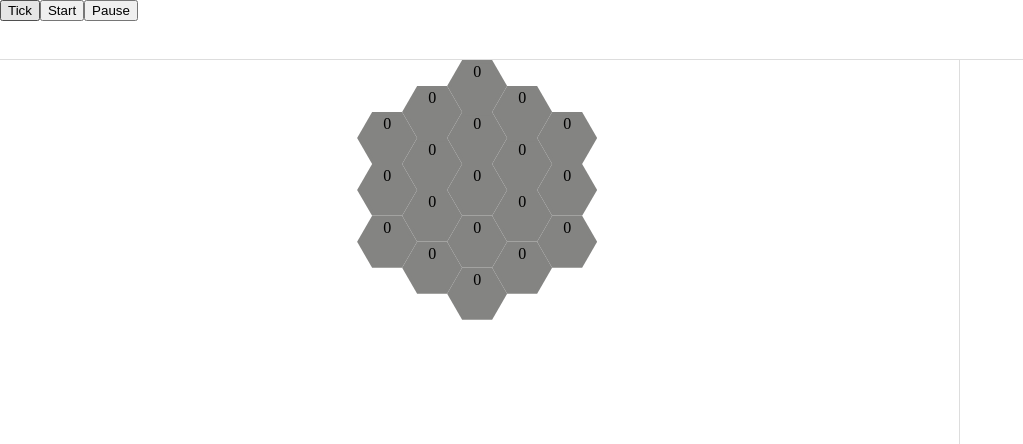
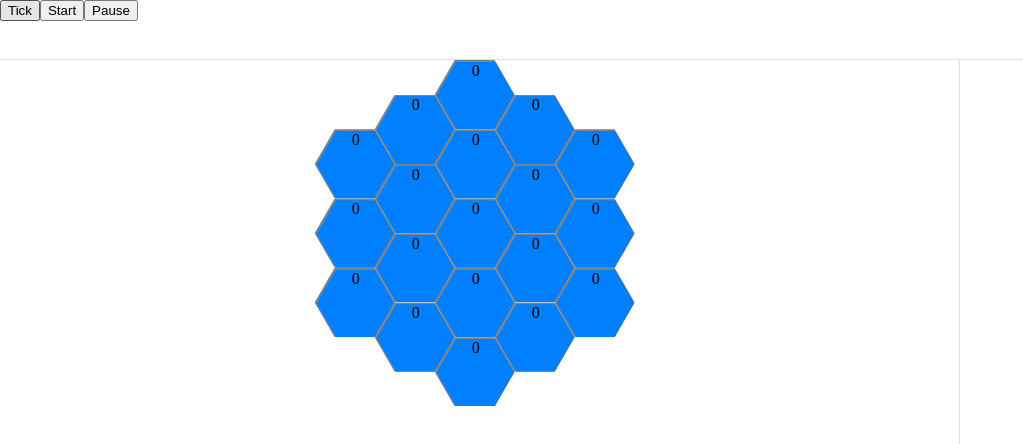
Before and after one commit to mntdn/idle-biome, a website built with Vite: page index.html in a window 1280 px wide. Shown: the top 444 px of the page, without its empty margins (0-1023 px from the left). Built offline with nearby package versions, Linux system fonts and the light colour scheme.

Commit message:
Work on border

```diff
--- a/src/classes/Tile.ts
+++ b/src/classes/Tile.ts
@@ -13,6 +13,8 @@ export default class Tile {
     s: number;
     color: string;
     colorHover: string;
+	colorBorder: string;
+	borderSize: number;
     isHidden: boolean;
     id: string;
     stats: TileStats;
@@ -29,6 +31,8 @@ export default class Tile {
         this.id = utils.guid();
         this.color = this.getColorByType(false);
         this.colorHover = this.getColorByType(true);
+        this.colorBorder = "grey";
+		this.borderSize = 4;
         this.isHidden =
             Math.abs(this.s) > state.hexagonalGridSize - 1 ||
             Math.abs(this.q) > state.hexagonalGridSize - 1 ||
@@ -68,11 +72,15 @@ export default class Tile {
         return `<div class="hexagon-inner">${this.isHidden ? '' : utils.round(this.stats.water)}</div>`
     }
 
+	private getStyle () {
+		return `--hex-fill-color:${this.color};--hex-fill-color-hover:${this.colorHover};--hex-border-color: ${this.colorBorder};--hex-border:${this.borderSize}px`;
+	}
+
 	getHtml() {
 		let hex: HTMLElement = <HTMLDivElement>document.createElement('div');
 		hex.id = this.id;
 		hex.classList = `hexagon ${this.q % 2 !== 0 ? 'low' : ''} ${this.isHidden ? 'hidden' : ''}`;
-		hex.style = `--hex-fill-color:${this.color};--hex-fill-color-hover:${this.colorHover};--hex-border-color: ${this.color}`;
+		hex.style = this.getStyle();
 		hex.onmouseover = () => {
 			this.onHover();
 			this.applyToNeighbors((t: Tile) => { t.stats.addWaterPerTick(0.1) })
@@ -80,6 +88,9 @@ export default class Tile {
 		hex.onclick = () => {
 			// showNeighbors(t);
 			this.stats.addWaterPerTick(2);
+			this.colorBorder = "darkred";
+			this.borderSize *= 2;
+			hex.style = this.getStyle();
 		};
 		hex.innerHTML = this.getContent();
 		return hex;
--- a/src/main.ts
+++ b/src/main.ts
@@ -26,7 +26,7 @@ for (let i = 0; i < nbLines; i++) {
 	let line = i - state.hexagonalGridSize + 1;
 	for (let j = 0; j < nbHexPerLine; j++) {
 		let col = j - state.hexagonalGridSize + 1;
-		let t = new Tile(line, col, ETileType.stone);
+		let t = new Tile(line, col, ETileType.water);
 		t.onHover = () => showTileDetails(t)
 		c.appendChild(t.getHtml());
 	}
--- a/src/style/main.scss
+++ b/src/style/main.scss
@@ -11,12 +11,12 @@ body {
 }
 
 #app {
-	--hex-width: 60px;
-	--hex-border: 4px;
+	--hex-width: 80px;
+	--hex-border: 2px;
 	--hex-spacing: 0px;
 	--hex-spacing-left: calc(var(--hex-spacing) * sin(60deg));
 	--hex-height: calc(var(--hex-width) * sin(60deg));
-	--hex-width-inner: calc(var(--hex-width) - calc(2 * var(--hex-border)));
+	--hex-width-inner: calc(var(--hex-width) - var(--hex-border));
 	--hex-height-inner: calc(var(--hex-width-inner) * sin(60deg));
 	--hex-margin-left: calc(
 		calc(-1 * calc(var(--hex-width) / 4)) + var(--hex-spacing-left)
@@ -94,7 +94,6 @@ body {
 				}
 
                 &:hover{
-				    background: var(--hex-fill-color-hover);
                     cursor: pointer;
                 }
 
@@ -119,8 +118,8 @@ body {
 						25% 100%,
 						0% 50%
 					);
-					top: calc(var(--hex-border) * sin(60deg));
-					left: var(--hex-border);
+					top: calc(calc(var(--hex-border) / 2) * sin(60deg));
+					left: calc(var(--hex-border) / 2);
 
                     &:hover{
                         background: var(--hex-fill-color-hover);
```
